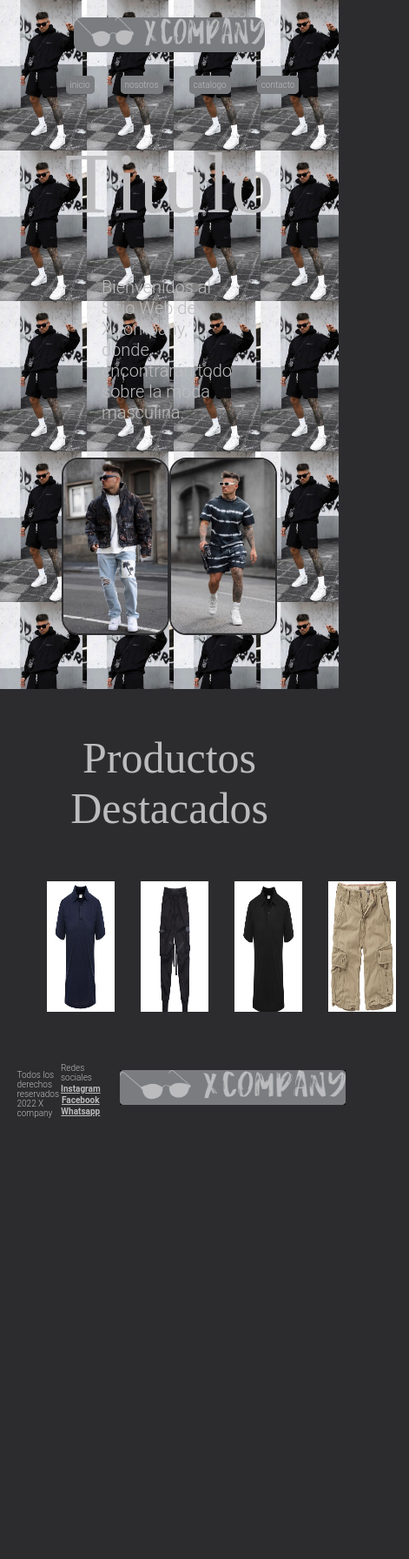
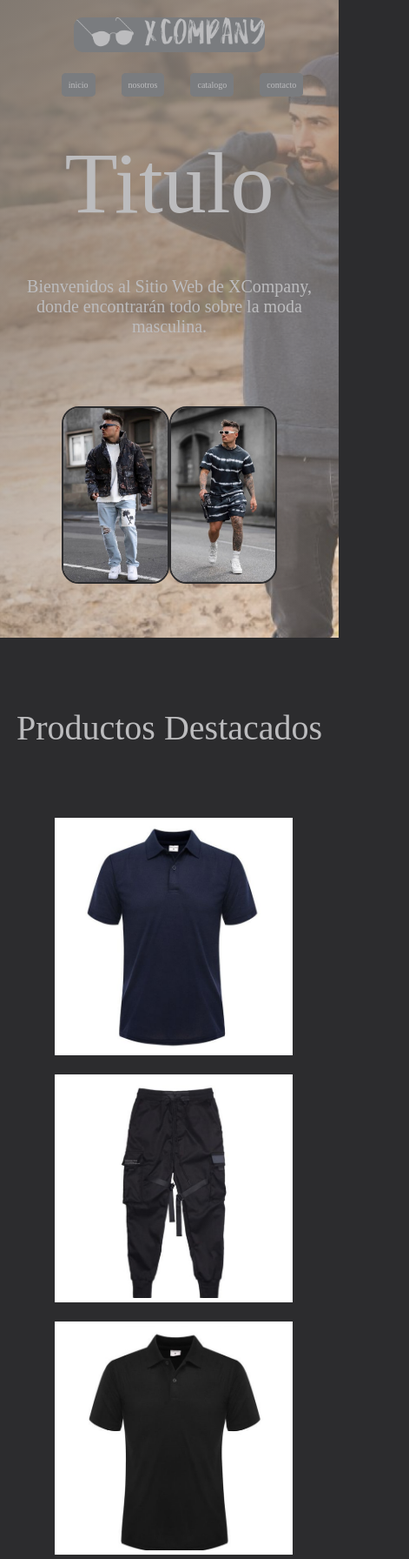
Before and after one commit to FrancoLiki/XCompany, a plain HTML site: page index.html in a window 390 px wide. Shown: the top 1792 px of the page at 87% size, 471 px wide, since content can reach past the window. Before the commit the page ends 1285 px from the top, so only its background shows below. Drawn offline with nearby package versions, Linux system fonts and the light colour scheme.

Commit message:
Segundo commit - cambios realizados responsivos en el indes y nosotros para la entrega del trabajo

```diff
--- a/css/archivo.css
+++ b/css/archivo.css
@@ -1,17 +1,38 @@
-/* Inico de diseño navegador de las pagina */
+/* Normalize */
+
+:root {
+    /*Colores*/
+    --Primario: #2C2C2E;
+    --Secundario: #7A7C7F;
+    --Letras: #BCBCBE;
+
+    /*Font-Family*/
+    --Titulos: 'Roboto' serif;
+    --Textos: sans-serif;
+
+    /*Font-sizes*/
+    --Grande: 10em;
+    --Mediano: 6.5em;
+    --Base: 4em;
+    --Chica: 2em;
+
+    /*Font-Weight*/
+    --Titulo: 500;
+    --Parrafo: 300;
+}
 
 *{
     margin: 0;
     padding: 0;
     font-size: 10px;
-    color: #BCBCBE;
 }
 
 body {
-    background-color: #2C2C2E;
-    font-family:'Roboto', sans-serif;
-    font-weight: 300;
+    background-color: var(--Primario);
 }
+
+
+/* Inico de diseño navegador de las pagina */
 
 nav {
     width: 90vw;
@@ -29,15 +50,15 @@ nav {
 }
 
 .navegacion__link {
-    background-color: #7A7C7F;
-    color: #BCBCBE;
+    background-color: var(--Secundario);
+    color: var(--Letras);
     text-decoration: none;
-    font-size: 1.5em;
+    font-size: var(--Chica);
     text-align: center;
-    padding: 1em;
+    padding: 0.5em;
     margin-left: 3em;
     border-radius: 0.5em;
-    border: solid #7A7C7F 0.3em;
+    border: solid var(--Secundario) 0.3em;
     transition: all 1s;
 
 }
@@ -56,30 +77,52 @@ nav picture img {
 }
 
 footer {
-    width: 90vw;
+    width: 100%;
+    height: 10em;
+    background-color: #464749;
     display: flex;
     justify-content: space-between;
     margin: auto;
-    color: #BCBCBE;
+    color: var(--Letras);
+    padding: 1.5em;
+    box-sizing: border-box;
 }
 
-.footer__img {
-    width: 26em;
-    height: 4em;
-    margin-top: 1em;
-    margin-left: 2em;
+.Footer__logo {
+    width: 18em;
+    height: 3em;
+    margin: 0.2em 2em 1em;
+    border-radius: 1em;
 }
 
-.footerdiv {
+.Footer_div {
     display: flex;
+    flex-direction: column;
+    justify-content: center;
+    align-items: center;
 }
 
-.final__link {
-    color: #BCBCBE;
+.Footer__lista {
+    display: flex;
+    list-style: none;
+    width: 100%;
+    justify-content: space-evenly;
 }
 
-footer div p {
-    margin-top: 1em;
+.Footer__icon {
+    width: 1.7em;
+    background-color: #464749;
+    padding: 0.5em;
+}
+
+.Footer__icon:hover {
+    background-color: #7A7C7F;
+    padding: 0.5em;
+    border-radius: 0.2em;
+}
+
+.Footer__p p {
+    font-size: var(--Chica);
 }
 
 /* fin navegador para todas las páginas */
@@ -93,7 +136,7 @@ footer div p {
     }
 }
 
-@media screen and (max-width: 760px){
+@media screen and (max-width: 700px){
     nav picture img {
         width: 22em;
         height: 4em;
@@ -101,32 +144,49 @@ footer div p {
     }
 
     .navegacion__link {
-        padding: 0.2em;
+        padding: 0.5em;
         font-size: 1em;
         border-radius: 0.5em;
     }
 
+    footer {
+        display: flex;
+        flex-direction: column;
+        gap: 2.5em;
+        align-items: center;
+        justify-content: center;
+        height: 20em;
+    }
+
+    .Footer__p p {
+        text-align: center;
+    }
+
+
     .fondopantalla {
         width: 100%;
-        background-size: cover;
+        background-position-x: center;
     }
 
     .home {
         flex-direction: column;
         gap: 4em;
         width: 90vw;
-        margin: auto;
+        margin: 0 auto 4em;
 
     }
 
     .home__titulo {
         text-align: center;
-        font-size: 6em;
+        font-size: var(--Base);
     }
 
     .home__parrafo {
         margin: auto;
+        width: 100% !important;
+        text-align: center;
     }
+
 
     .home__div {
         display: flex;
@@ -135,37 +195,28 @@ footer div p {
     }
 
     .home__imagen {
-        margin: auto;
+        margin: 4em auto 0;
         width: 60px;
         height: 100px;
     }
 
     .ProductosDestacados {
-        width: 80vw;
+        flex-direction: column;
+        align-items: center;
+        gap: 2em;
     }
 
-    .ProductosDestacados__img {
-        width: 150px;
-        height: 150px;
-        margin: 0;
-        border: 0;
-    }
-
-    .ProductosDestacados1__img {
-        width: 150px;
-        height: 190px;
+    .ProductosDestacados__div {
+        width: 75% !important;
     }
 }
-
-
 
 /* Comienzo del diseño de la página de INICIO */
 
 .fondopantalla {
-    background-image: url(../imagenes/home.png);
-    background-size:contain;
-    background-position-x: 100vw;
-
+    background-image: linear-gradient(135deg, #817971 0%, #e2d1c342 100%), url(../imagenes/fondoindex.jpg);
+    background-size:cover;
+    background-repeat: no-repeat;
 }
 
 .home {
@@ -180,23 +231,24 @@ footer div p {
 }
 
 .home__titulo {
-    font-family: serif;
-    font-size: 10em;
-    font-weight: 500;
+    font-family: var(--Titulos);
+    font-size: var(--Grande);
+    font-weight: var(--Titulo);
+    color: var(--Letras);
     margin: 0.5em 0;
-    color: (rgba(255, 255, 255, 1));
 }
 
 .home__parrafo {
-    font-size: 2em;
-    width: 40vw;
-    color: (rgba(255, 255, 255, 1));
+    font-size: var(--Chica);
+    font-weight: var(--Parrafo);
+    width: 30vw;
+    color: var(--Letras);
 }
 
 .home__imagen {
     width: 12em;
     height: 20em;
-    border: solid 0.25em #2C2C2E;
+    border: solid 0.25em var(--Primario);
     margin-bottom: 6em;
     border-radius: 2em;
     transition: all 1s;
@@ -204,45 +256,42 @@ footer div p {
 
 .home__imagen:hover {
     border: solid 0.25em white;
-
 }
 
-#MainInicio {
-    display: flex;
-    flex-direction: column;
-    max-width: 90vw;
-    margin: auto;
-}
 
 .ProductosDestacados {
     display: flex;
-    flex-direction: row;
-    max-width: 90vw;
-    justify-content: space-between;
-    margin: auto;
-    margin-bottom: 5em;
-    align-items: flex-end;
+    justify-content: space-around;
+    width: 90vw;
+    margin: 5em auto 5em;
+    gap: 2em;
 }
 
 .ProductosDestacados__h2 {
-    display:flex;
-    margin: 1em auto;
+    font-size: var(--Base);
+    color: var(--Letras);
+    font-weight: var(--Parrafo);
     text-align: center;
-    font-family: serif;
-    font-weight: 500;
-    font-size: 5em;
+    margin: 2em 0 2em;
+    font-family: var(--Titulos);
 }
 
+.ProductosDestacados__div {
+    width: 20%;
+}
+
+
 .ProductosDestacados__img {
-    border: solid 0.5em #2C2C2E;
-    transition: border 2s, transform 0.8s;
-    max-width: 20vw;
-    margin: 0 1em 0;
+    width: 100%;
+    height: 100%;
+    object-fit: cover;
+    border: solid 0.5em white;
+    transition: all 1.5s;
 }
 
 .ProductosDestacados__img:hover {
-    border: solid 0.5em black;
-    transform: translate(0, -2rem);
+    transform: translateY(-2em);
+    border: solid 0.5em #7A7C7F;
 }
 
 
@@ -265,24 +314,27 @@ footer div p {
     grid-row: 1 / 3 ;
     grid-column: 1 / 13;
     text-align: center;
-    font-family: serif;
-    font-weight: 500;
-    font-size: 6em;
+    font-family: var(--Titulos);
+    font-size: var(--Grande);
+    font-weight: var(--Titulo);
+    font-weight: var(--Titulo);
+    color: var(--Letras);
 }
 
 .nosotros__parrafo {
     grid-row: 3 / 5;
     grid-column: 1 / 7;
     margin: auto;
-    font-size: 2.5em;
+    font-size: var(--Chica);
+    color: var(--Letras);
+    font-weight: var(--Parrafo);
+    font-family: var(--Textos);
     width: 40vw;
     text-align: center;
     border-top: solid #7A7C7F 5px;
     border-left: solid #7A7C7F 5px;
     padding: 1em 0 0 1em;
-
 }
-
 
 .nosotros__imagen {
     grid-row: 3 / 5;
@@ -290,19 +342,20 @@ footer div p {
     width: 45vw;
 }
 
-
 .nosotros__imagen2 {
     grid-row: 5 / 7;
     grid-column: 1 / 7;
     width: 45vw;
-
 }
 
 .nosotros__parrafo2 {
     grid-row: 5 / 7;
     grid-column: 7 / 13;
     margin: auto;
-    font-size: 2.5em;
+    font-size: var(--Chica);
+    color: var(--Letras);
+    font-weight: var(--Parrafo);
+    font-family: var(--Textos);
     width: 40vw;
     text-align: center;
     border-bottom: solid #7A7C7F 5px;
@@ -311,6 +364,40 @@ footer div p {
 }
 
 /* Fin del diseño de la página NOSOTROS */
+
+@media screen and (max-width: 980px) {
+    #nosotros {
+        display: flex;
+        flex-direction: column;
+        align-items: center;
+    }
+
+    .nosotros__parrafo {
+        width: 70%;
+        border-top: none;
+        border-right: solid #7A7C7F 5px;
+    }
+
+    .nosotros__h1 {
+        font-size: var(--Base);
+    }
+
+    .nosotros__parrafo2 {
+        width: 70%;
+        border-bottom: none;
+        border-left: solid #7A7C7F 5px;
+    }
+
+    .nosotros__imagen2 {
+        width: 80%;
+    }
+
+    .nosotros__imagen {
+        width: 80%;
+    }
+
+
+}
 
 /* Comienzo del diseño de la página CATALOGO */
 
--- a/index.html
+++ b/index.html
@@ -11,7 +11,7 @@
     <enlace href="https: //fonts.googleapis.com/css2? family= Roboto:wght@300;500 & display=swap" rel="stylesheet">
     <link href="https://unpkg.com/aos@2.3.1/dist/aos.css" rel="stylesheet">
 </head>
-<body>
+<body">
     <header class="fondopantalla">
         <nav>
             <picture>
@@ -45,47 +45,42 @@
             </div>
         </section>
     </header>
-    <main id="MainInicio">
+    <main>
         <h2 class="ProductosDestacados__h2"> Productos Destacados </h2>
         <section class="ProductosDestacados">
             <div class="ProductosDestacados__div">
                 <a href="./archivos/catalogoverano.html #SECCIONREMERAS"> <img class="ProductosDestacados__img" src="./imagenes/remera6.jpg" alt="pantalon corto"></a>
             </div>
-            <div class="ProductosDestacados__div"></div>
+            <div class="ProductosDestacados__div">
                 <a href="./archivos/catalogoinvierno.html #SECCIONPANTALONES"> <img class="ProductosDestacados__img" src="./imagenes/pantalonlargo4.jpg" alt="pantalon"></a>
             </div>
-            <div class="ProductosDestacados__div"></div>
+            <div class="ProductosDestacados__div">
                 <a href="./archivos/catalogoverano.html #SECCIONREMERAS"> <img class="ProductosDestacados__img" src="./imagenes/remera4.jpg" alt="remera"></a>
             </div>
-            <div class="ProductosDestacados__div"></div>
+            <div class="ProductosDestacados__div">
                 <a href="./archivos/catalogoverano.html #SECCIONPANTALON"> <img class="ProductosDestacados__img" src="./imagenes/pantaloncorto2.jpg" alt="buzo"></a>
             </div>
         </section>
     </main>
     <footer>
-        <div>
+        <div class="Footer__p">
             <p> Todos los derechos reservados 2022 X company </p>
         </div>
-        <div class="footerdiv"><div class="footerdiv">
-            <div>
-                <table class="final">
-                    <tr class="final__linea">
-                        <td>Redes sociales</td>
-                    </tr>
-                    <tr class="final__linea">
-                        <th class="final__th"><a class="final__link" href="https://www.instagram.com/"target="_blank">Instagram</a></th>
-                    </tr>
-                    <tr class="final__linea">
-                        <th class="final__th"><a class="final__link" href="https://www.facebook.com/"target="_blank">Facebook</a></th>
-                    </tr>
-                    <tr class="final__linea">
-                        <th class="final__th"><a class="final__link" href="https://www.whatsapp.com/?lang=es"target="_blank">Whatsapp</a></th>
-                    </tr>
-                </table>
-            </div>
-                <picture>
-                    <img class="footer__img" src="./imagenes/logo.png" alt="logo">
-                </picture>
+        <div class="Footer__div">
+            <picture>
+                <img class="Footer__logo" src="./imagenes/logo.png" alt="logo">
+            </picture>
+            <ul class="Footer__lista">
+                <li>
+                    <a href="https://www.instagram.com/" target="_blank"> <img class="Footer__icon" src="./imagenes/instagram-brands.svg" alt="instagram"></a>
+                </li>
+                <li>
+                     <a href="https://www.facebook.com/" target="_blank"><img class="Footer__icon" src="./imagenes/facebook-f-brands.svg" alt="facebook"></a>
+                </li>
+                <li>
+                    <a href="https://www.whatsapp.com/" target="_blank"><img class="Footer__icon" src="./imagenes/whatsapp-brands.svg" alt="whatsapp"></a>
+                </li>
+            </ul>
         </div>
     </footer>
 <script src="https://unpkg.com/aos@2.3.1/dist/aos.js"></script>
```
Also changed, not shown: archivos/catalogo.html (+14 -19 lines), archivos/catalogoinvierno.html (+16 -21 lines), archivos/catalogoverano.html (+16 -21 lines), archivos/contacto.html (+16 -21 lines), archivos/nosotros.html (+16 -21 lines), imagenes/facebook-f-brands.svg (added), imagenes/fondoindex.jpg (added), imagenes/fondoindexcelular.jpg (added), imagenes/instagram-brands.svg (added), imagenes/whatsapp-brands.svg (added).
